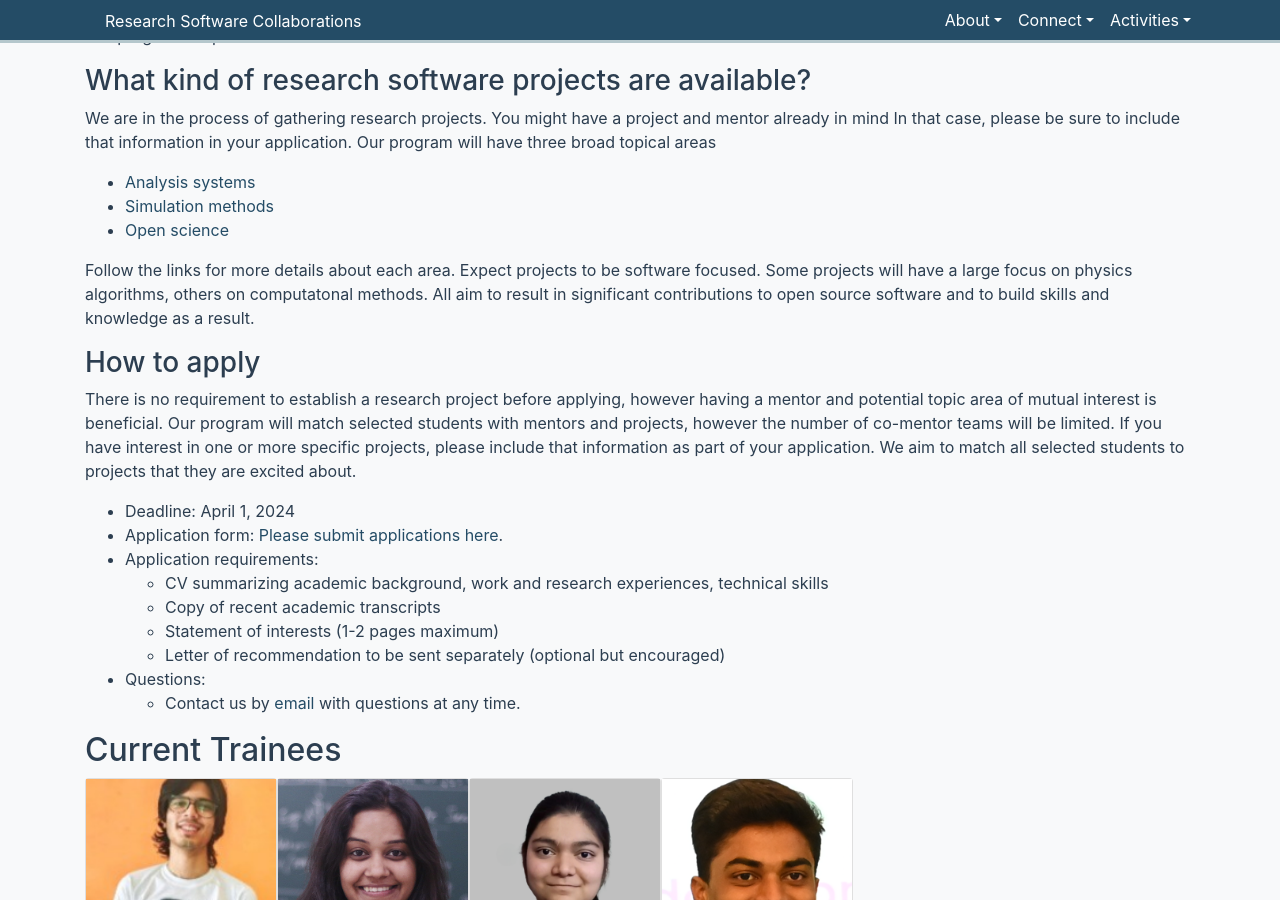
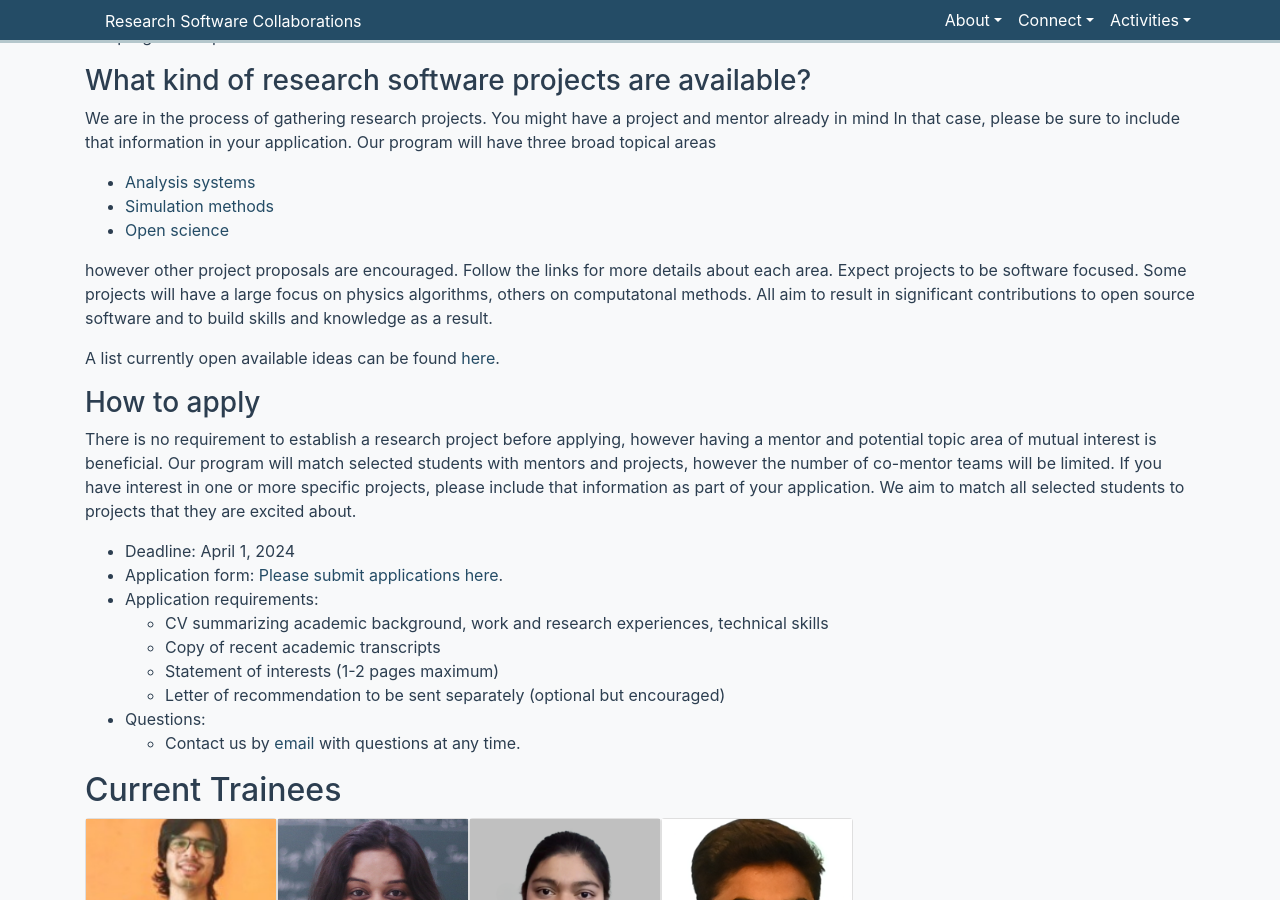
Before and after one commit to research-software-collaborations/research-software-collaborations.github.io, a Jekyll site: the page built from pages/trainee_program.md, in a window 1280 px wide and 900 px high, scrolled down 766 px. Built offline with Jekyll 4.4.1, drawn with Linux system fonts in a browser that asks for light colours; cached includes are drawn as plain includes.

Commit message:
Update trainee_program.md

```diff
--- a/pages/trainee_program.md
+++ b/pages/trainee_program.md
@@ -54,17 +54,12 @@ Our program is open to candidates associated with institutions in India and in t
   * [Simulation methods](/simulation.html)
   * [Open science](/open_science.html)
 
+however other project proposals are encouraged.
 Follow the links for more details about each area. Expect projects to be software focused. Some projects
   will have a large focus on physics algorithms, others on computatonal methods. All aim to result in
   significant contributions to open source software and to build skills and knowledge as a result.
 
-{% comment %}
-Some old text to add back when we have projects
-The current
-  list of available proejcts can be found [here](http://research-software-collaborations.org/projects).
-(which does not need to be among those listed on our projects page).
-{% endcomment %}
-
+A list currently open available ideas can be found [here](http://research-software-collaborations.org/projects).
 
 ### How to apply
 There is no requirement to establish a research project before applying, however having a mentor and potential topic area of mutual interest is beneficial. Our program will match selected students with mentors and projects, however the number of co-mentor teams will be limited. If you have interest in one or more specific
```
